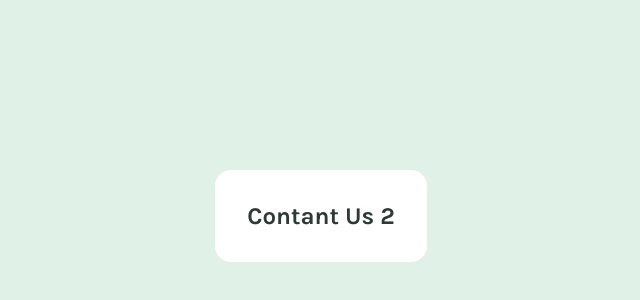
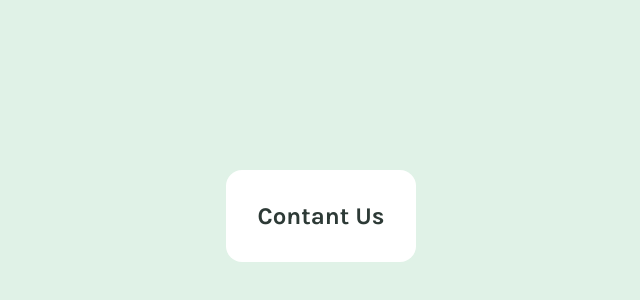
Before and after one commit to pablowinck/aula-1-html-css, a plain HTML site: page index.html in a window 1280 px wide. Shown: the part 192-492 px from the top of the page, without its empty margins (327-967 px from the left). Drawn offline with Linux system fonts and the light colour scheme.

Commit message:
corrigindo título

```diff
--- a/index.html
+++ b/index.html
@@ -23,7 +23,7 @@
   </head>
   <body>
     <div class="container">
-      <h2 class="">Contant Us 2</h2>
+      <h2 class="">Contant Us</h2>
     </div>
   </body>
 </html>
```
